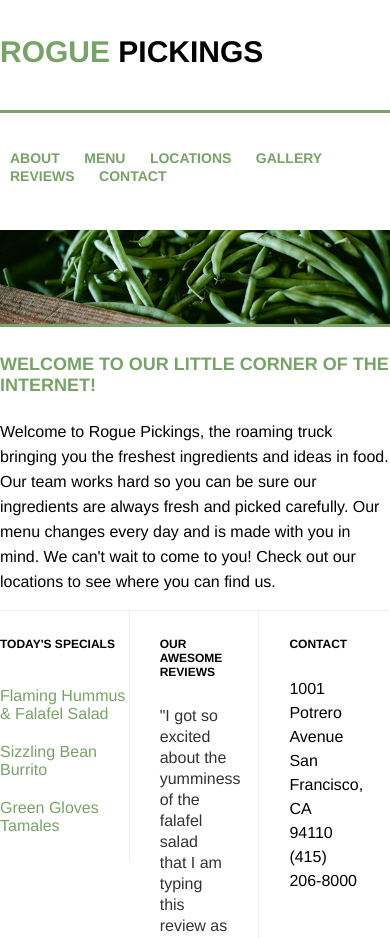
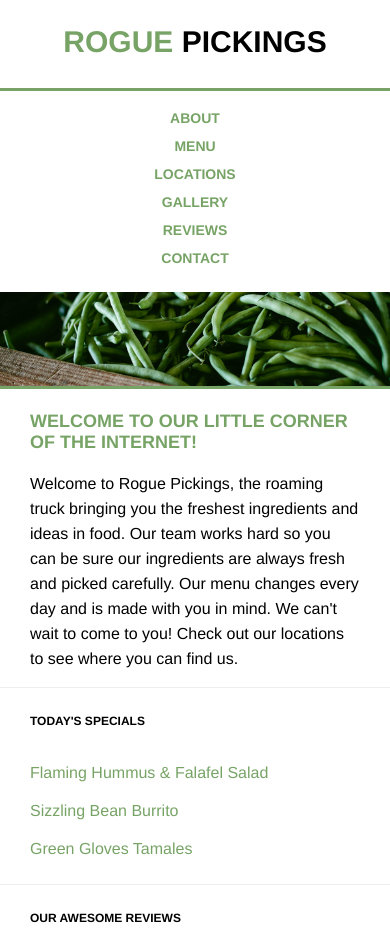
Before and after one commit to lisaychuang/rogue-picking-responsive-website, a plain HTML site: page index.html in a window 390 px wide. Shown: the top 938 px of the page. Drawn offline with Linux system fonts and the light colour scheme.

Commit message:
Added rwd website files
html, css, & image file for RWD website, with media query specified for table & mobile browsers.

```diff
--- a/css/main.css
+++ b/css/main.css
@@ -1,32 +1,186 @@
-body {max-width: 1200px; margin: 0 auto; font-family: Montserrat, Helvetica, Arial, sans-serif;}
-h1, h3, h4 {text-transform: uppercase; font-size: 21px;}
-h1 {color: black; font-size: 30px; text-align: left; width: auto; float: left; padding: 15px 0;}
-h3 {color: black; font-size: 18px; text-align: center; padding: 15px;}
-h4 {color: black; font-size: 12px;}
-.main-title h3 {text-align: left; padding: 5px 0px; text-transform: uppercase; color:#77a466; }
-p {padding: 0px 30px; line-height: 21px; font-size: 14px;}
+/* BASE COAT */
 
-/*The widths are in a percentage!*/
-header {width: 100%; height: 110px; border-bottom:3px solid #77a466; margin: 0 auto;}
-header span {color: #77a466;}
-header nav {float: right; padding: 45px 0px;}
-header nav a {text-decoration: none; text-transform: uppercase; font-weight: bold; font-size: 14px; padding: 0 10px; color:#77a466;}
+body {
+    max-width: 1200px;
+    margin: 0 auto;
+    font-family: Montserrat, Helvetica, Arial, sans-serif;
+}
+h1,
+h3,
+h4 {
+    text-transform: uppercase;
+    font-size: 21px;
+}
+h1 {
+    color: black;
+    font-size: 30px;
+    text-align: left;
+    width: auto;
+    float: left;
+    padding: 15px 0;
+}
+h3 {
+    color: black;
+    font-size: 18px;
+    text-align: center;
+    padding: 15px;
+}
+h4 {
+    color: black;
+    font-size: 12px;
+}
+p {
+    padding: 0px 30px;
+    line-height: 21px;
+    font-size: 14px;
+}
 
-/*The widths are in a percentage!*/
-.top-section, .bottom-section {width: 100%; margin: 0 auto; clear: both;}
-.main-image {width: 100%; height: auto; float: left;}
-.main-image img {width: 100%; border-bottom:3px solid #77a466;}
-.main-title {width: 100%; height: auto; float: left;}
-.main-title p {padding: 0px; line-height: 25px; font-size: 16px;}
-.section-one, .section-two, .section-three {width: 33%; height: auto; float: left; border-top: 1px solid #eee;}
-.section-one, .section-two {border-right: 1px solid #eee;}
-.section-one h4 {padding: 10px 0px;}
-.section-two h4, .section-three h4 {padding: 10px 30px;}
-.menu {list-style: none; padding: 0px;}
-.menu li {padding: 10px 0; color:#77a466;}
-.reviews {color: #333; line-height: 21px; font-size: 16px;}
-.address {font-size: 16px; line-height: 24px;}
+/* --HEADER-- */
 
-/*The widths are in a percentage!*/
-footer {width: 100%; height: 50px; border-top:3px solid #eee; margin: 0 auto; clear: both; text-align: center;}
-footer span {font-family: "Wisdom Script", script; text-transform: lowercase; color: #77a466; font-size: 14px;}
+header {
+    width: 100%;
+    height: 110px;
+    border-bottom: 3px solid #77a466;
+    margin: 0 auto;
+}
+header span {
+    color: #77a466;
+}
+header nav {
+    float: right;
+    padding: 45px 0px;
+}
+header nav a {
+    text-decoration: none;
+    text-transform: uppercase;
+    font-weight: bold;
+    font-size: 14px;
+    padding: 0 10px;
+    color: #77a466;
+}
+
+/* --TOP-- */
+.top-section .main-title h3 {
+    text-align: left;
+    padding: 5px 0px;
+    text-transform: uppercase;
+    color: #77a466;
+}
+.top-section,
+.bottom-section {
+    width: 100%;
+    margin: 0 auto;
+    clear: both;
+}
+.top-section .main-image {
+    width: 100%;
+    height: auto;
+    float: left;
+}
+.top-section .main-image img {
+    width: 100%;
+    border-bottom: 3px solid #77a466;
+}
+.top-section .main-title {
+    width: 100%;
+    height: auto;
+    float: left;
+}
+.top-section .main-title p {
+    padding: 0px;
+    line-height: 25px;
+    font-size: 16px;
+}
+
+.subsection {
+    width: 33%;
+    height: auto;
+    float: left;
+    border-top: 1px solid #eee;
+    border-right: 1px solid #eee;
+}
+.subsection:last-child {
+	border-right: none;
+}
+
+.subsection h4 {
+	padding: 10px 30px;
+}
+
+.subsection:first-child h4 {
+	padding: 10px 0px;
+}
+
+.subsection .menu {
+    list-style: none;
+    padding: 0px;
+}
+.subsection .menu li {
+    padding: 10px 0;
+    color: #77a466;
+}
+.subsection .reviews {
+    color: #333;
+    line-height: 21px;
+    font-size: 16px;
+}
+.subsection .address {
+    font-size: 16px;
+    line-height: 24px;
+}
+
+footer {
+    width: 100%;
+    height: 50px;
+    border-top: 3px solid #eee;
+    margin: 0 auto;
+    clear: both;
+    text-align: center;
+}
+footer span {
+    font-family: "Wisdom Script", script;
+    text-transform: lowercase;
+    color: #77a466;
+    font-size: 14px;
+}
+
+/* Tablet Landscape */
+@media only screen and (max-width: 768px) {
+	header h1 {
+		text-align: center;
+		width: 100%;
+		padding: 5px 0;
+	}
+
+	header {
+		height: 88px;
+	}
+	header nav {
+		width: 100%;
+		padding: 20px 0;
+	}
+	header nav > a {
+		display: block;
+		text-align: center;
+		padding: 6px 0;
+
+	}
+}
+
+/* Phone */
+@media only screen and (max-width: 500px) {
+
+	.subsection {
+		width: 100%;
+	}
+	.subsection .menu {
+		padding-left: 30px;
+	}
+	.subsection:first-child h4 {
+		padding: 10px 30px;
+	}
+	.top-section .main-title p,
+	.top-section .main-title h3 {
+		padding: 0 30px;
+	}
+}
--- a/index.html
+++ b/index.html
@@ -22,14 +22,16 @@
                 <a href="">Contact</a>
             </nav>
         </header>
+
         <div class="top-section">
             <div class="main-image"><img src="img/download.jpg" /></div>
             <div class="main-title"><h3>Welcome to our little corner of the internet!</h4>
                 <p>Welcome to Rogue Pickings, the roaming truck bringing you the freshest ingredients and ideas in food. Our team works hard so you can be sure our ingredients are always fresh and picked carefully. Our menu changes every day and is made with you in mind. We can't wait to come to you! Check out our locations to see where you can find us. </p>
             </div>
         </div>
+
         <div class="bottom-section">
-            <div class="section-one"><h4>Today's Specials</h4>
+            <div class="subsection section-one"><h4>Today's Specials</h4>
                 <ul class="menu">
                     <li>Flaming Hummus & Falafel Salad</li>
                     <li>Sizzling Bean Burrito</li>
@@ -37,10 +39,10 @@
                 </ul>
 
             </div>
-            <div class="section-two"><h4>Our Awesome Reviews</h4>
+            <div class="subsection section-two"><h4>Our Awesome Reviews</h4>
                 <p class="reviews">"I got so excited about the yumminess of the falafel salad that I am typing this review as I inhale my lunch. Yes it is that good.... Service was super friendly and quick. Can't wait see you Rogue Pickings again tomorrow!"</p>
             </div>
-            <div class="section-three"><h4>Contact</h4>
+            <div class="subsection section-three"><h4>Contact</h4>
                 <p class="address">1001 Potrero Avenue<br>
                     San Francisco, CA 94110<br>
                     (415) 206-8000 </p>
```
